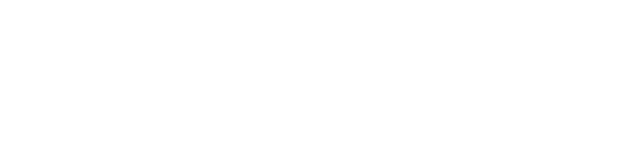
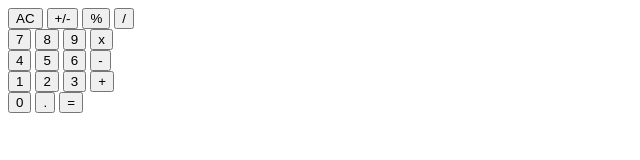
Before and after one commit to Eliana-2/odin-calculator, a plain HTML site: page index.html in a window 1280 px wide. Shown: the whole page, without its empty margins (0-640 px from the left). Drawn offline with Linux system fonts and the light colour scheme.

Commit message:
Create HTML calculator

```diff
--- a/index.html
+++ b/index.html
@@ -5,9 +5,38 @@
   <meta http-equiv="X-UA-Compatible" content="IE=edge">
   <meta name="viewport" content="width=device-width, initial-scale=1.0">
   <title>Document</title>
+  <link rel="stylesheet" href="style.css">
   <script src="script.js"></script>
 </head>
 <body>
-
+  <div id="top-row">
+    <button id="clear">AC</button>
+    <button id="plus-minus">+/-</button>
+    <button id="percent">%</button>
+    <button id="divide">/</button>
+  </div>
+  <div id="upper-row">
+    <button id="7">7</button>
+    <button id="8">8</button>
+    <button id="9">9</button>
+    <button id="multiply">x</button>
+  </div>
+  <div id="middle-row">
+    <button id="4">4</button>
+    <button id="5">5</button>
+    <button id="6">6</button>
+    <button id="subtract">-</button>
+  </div>
+  <div id="lower-row">
+    <button id="1">1</button>
+    <button id="2">2</button>
+    <button id="3">3</button>
+    <button id="add">+</button>
+  </div>
+  <div id="bottom-row">
+    <button id="0">0</button>
+    <button id="decimal">.</button>
+    <button id="equals">=</button>
+  </div>
 </body>
 </html>
--- a/script.js
+++ b/script.js
@@ -2,18 +2,22 @@ function add(num1, num2)
 {
   return num1 + num2;
 }
+
 function subtract(num1, num2)
 {
   return num1 - num2;
 }
+
 function multiply(num1, num2)
 {
   return num1 * num2;
 }
+
 function divide(num1, num2)
 {
   return num1 / num2;
 }
+
 function operate(operator, num1, num2)
 {
   switch(operator)
```
Also changed, not shown: style.css (added).
